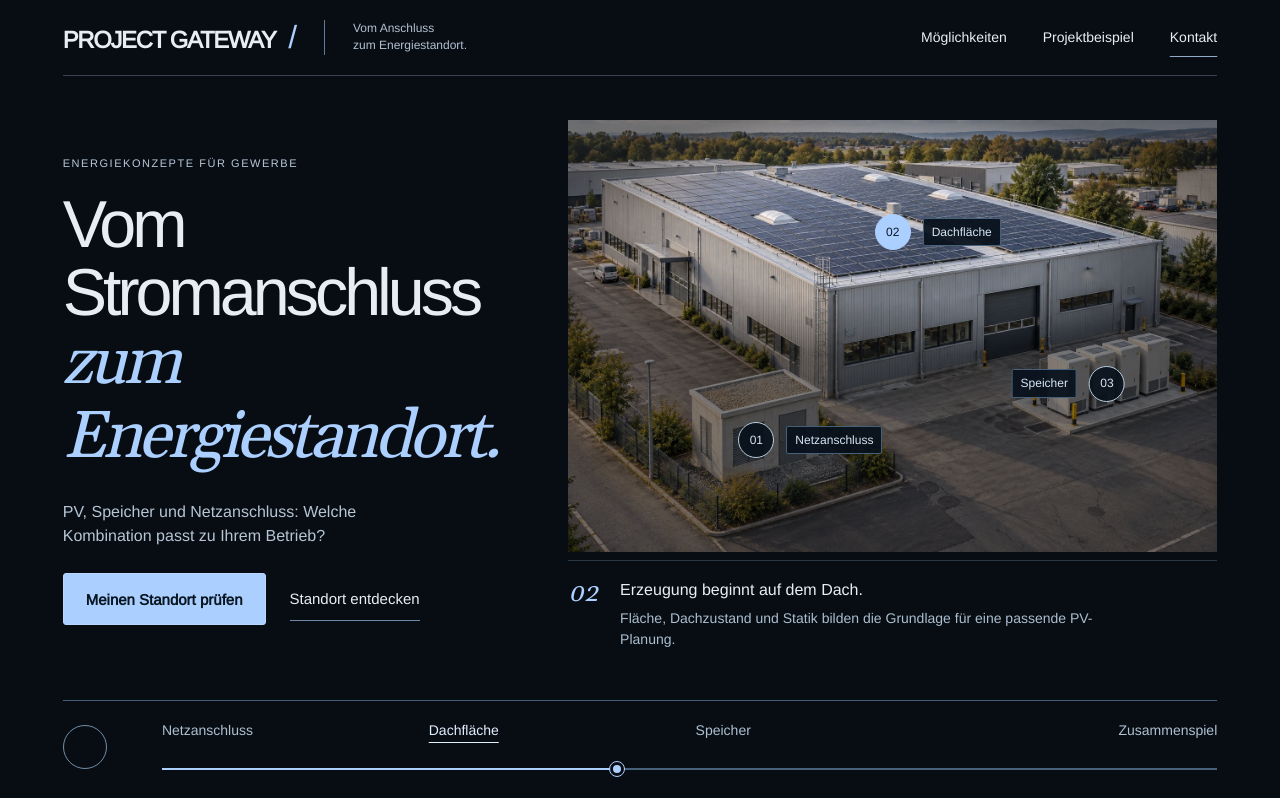
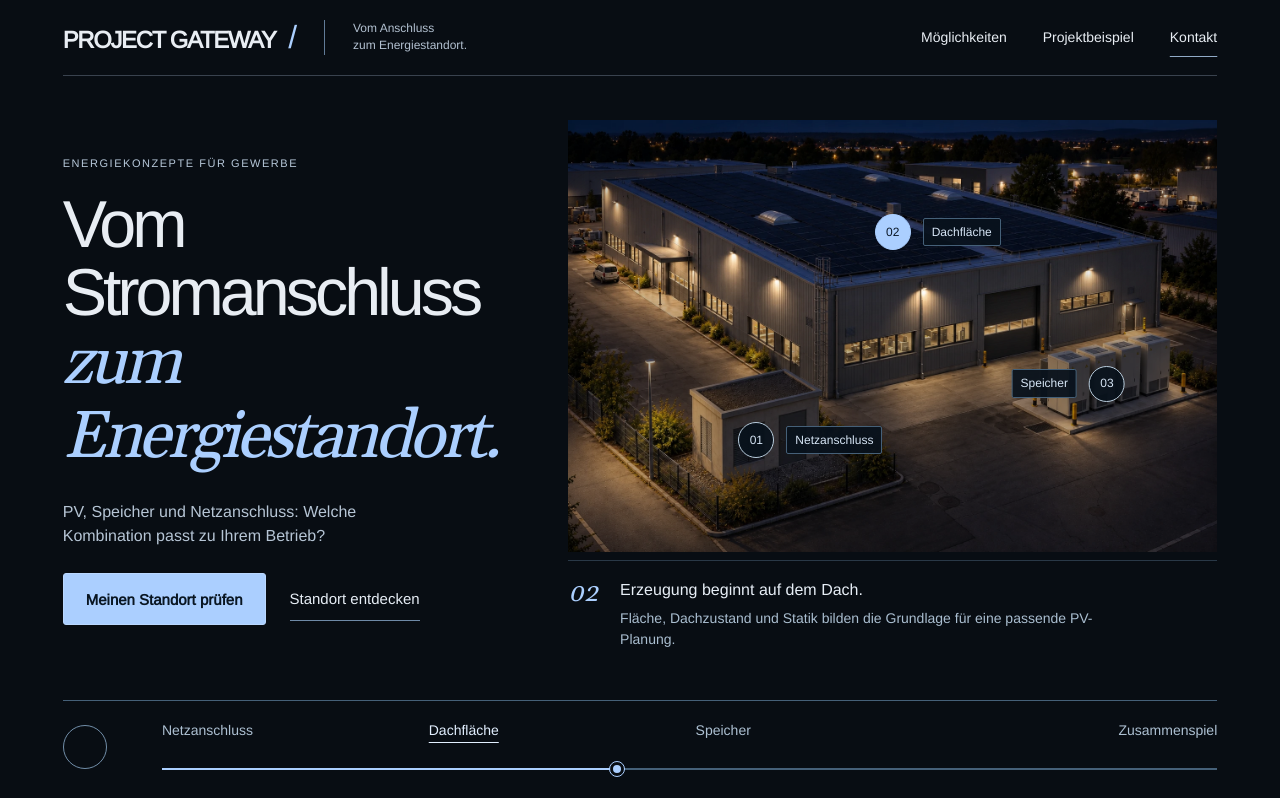
Before and after one commit to wrguck-stack/project-gateway, a Next.js app: page / in a window 1280 px wide. Shown: the top 798 px of the page. Built offline with nearby package versions, Linux system fonts and the light colour scheme; some icons are missing.

Commit message:
Show the same photorealistic energy site at night

```diff
--- a/src/components/nightshift-hero.css
+++ b/src/components/nightshift-hero.css
@@ -135,7 +135,7 @@
   object-fit: contain;
 }
 .gateway-editorial .nightshift-hero-photo {
-  filter: brightness(0.56);
+  filter: brightness(0.72);
   transition: filter 1s ease;
 }
 .gateway-editorial .energy-scene[data-active="3"] .nightshift-hero-photo {
--- a/src/components/nightshift-hero.tsx
+++ b/src/components/nightshift-hero.tsx
@@ -64,7 +64,7 @@ const stages = [
 ] as const;
 
 const DURATION = 16_000;
-const SITE_IMAGE = "/energy/gateway-energy-site-v2.webp";
+const SITE_IMAGE = "/energy/gateway-energy-site-v3-night.webp";
 
 export function NightshiftHero({
   onStart,
@@ -230,7 +230,7 @@ export function NightshiftHero({
               sizes="(max-width: 900px) 90vw, 58vw"
               preload
               unoptimized
-              alt="Fotorealistische KI-Visualisierung eines Gewerbestandorts bei Tageslicht: PV auf dem Hallendach, Batteriespeicher rechts und eine Trafostation im Vordergrund, eingebettet in ein Gewerbegebiet."
+              alt="Fotorealistische KI-Visualisierung eines Gewerbestandorts bei Nacht: PV auf dem Hallendach, Batteriespeicher rechts und eine Trafostation im Vordergrund, mit dezenter Beleuchtung im Gewerbegebiet."
               onLoad={() => setImageReady(true)}
             />
             {stages.slice(0, 3).map((stage, index) => (
```
Also changed, not shown: public/energy/gateway-energy-site-v3-night.webp (added), 4 other files (tests, documents, lock files or other folders).
